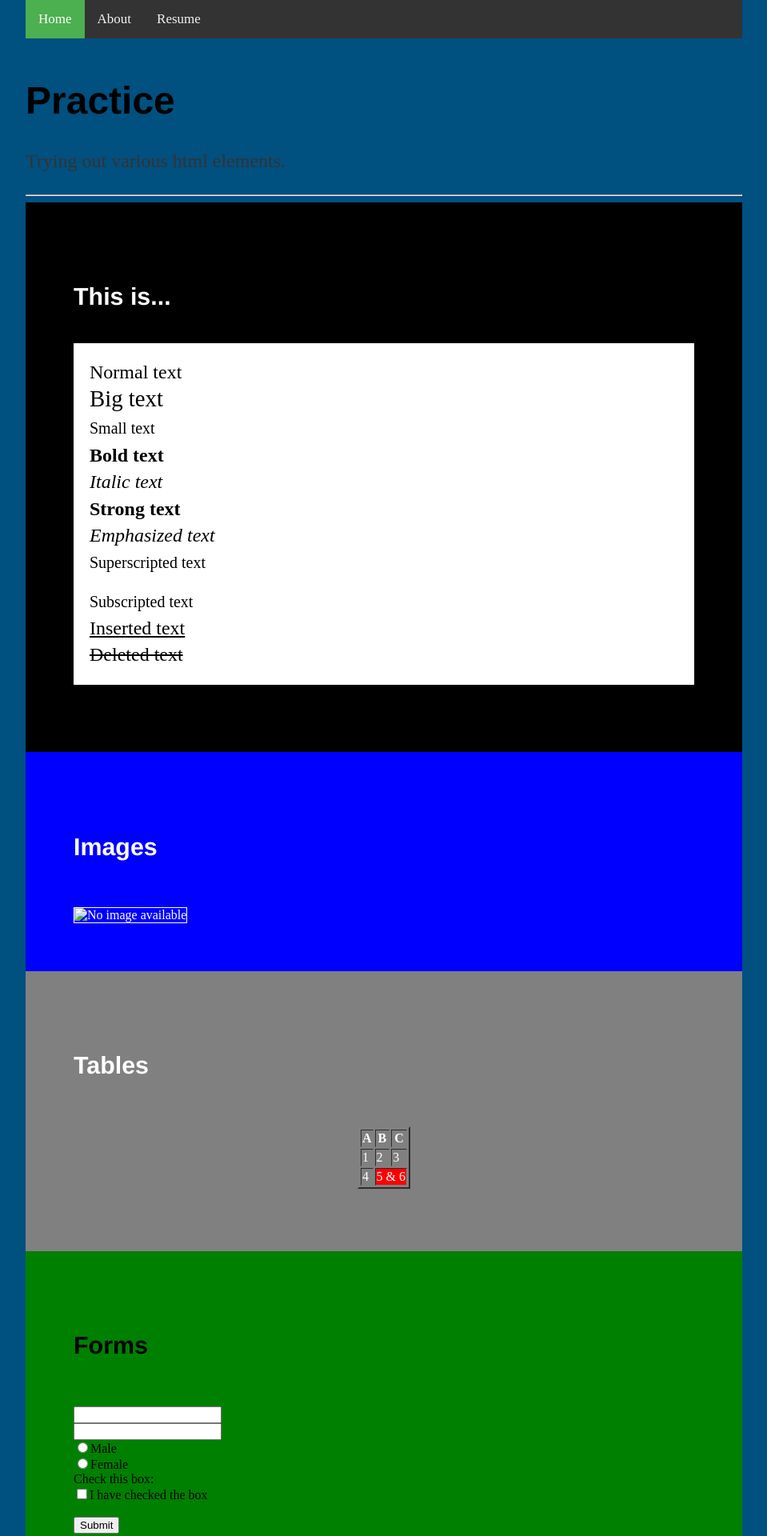
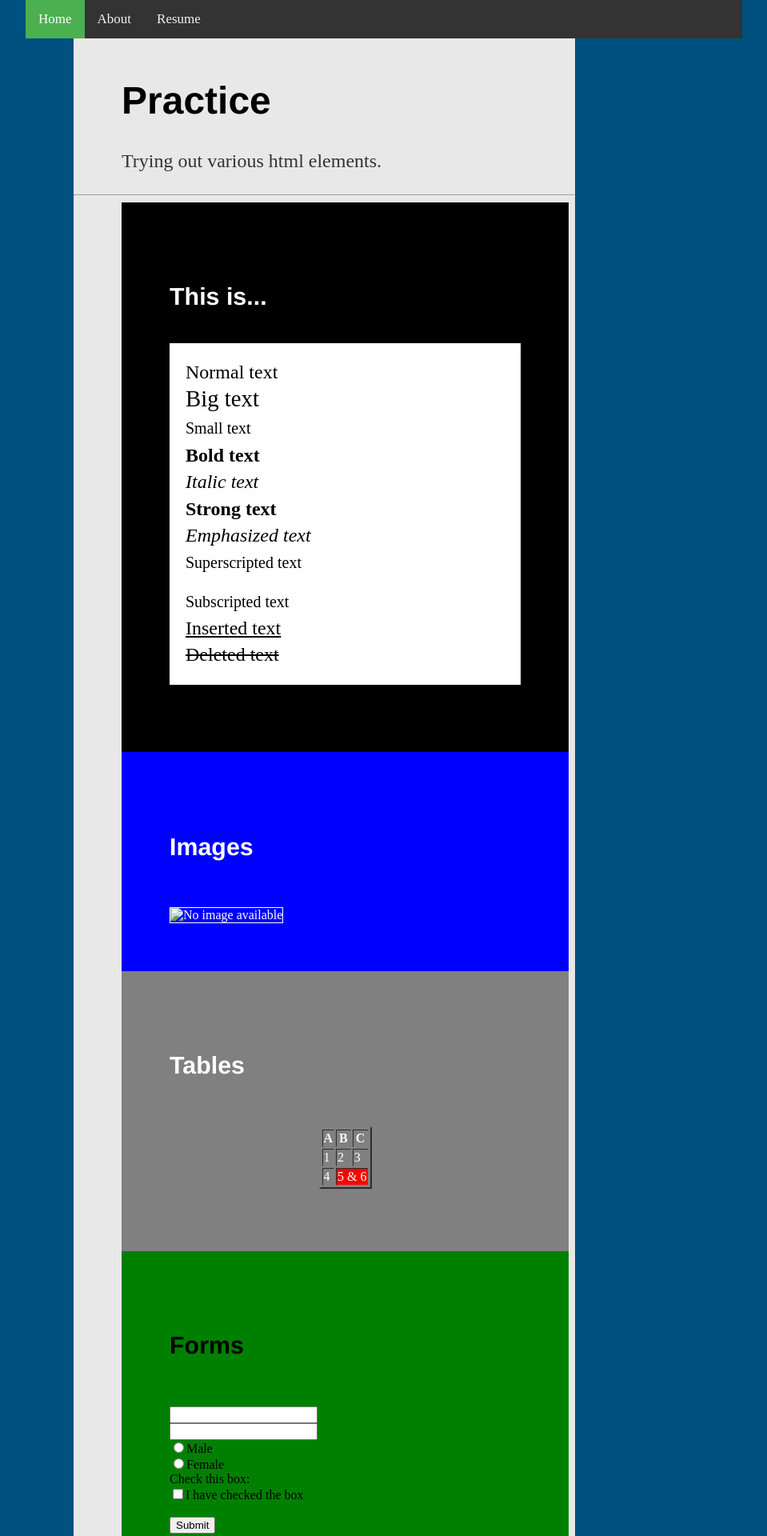
Before and after one commit to kpadden/kpadden.github.io, a Jekyll site: the page built from practice/index.html, in a window 1280 px wide. Shown: the top 1920 px of the page at 80% size, without its empty margins (160-1119 px from the left). Built offline with Jekyll 4.4.1, drawn with Linux system fonts in a browser that asks for light colours.

Commit message:
Update main.css

```diff
--- a/css/main.css
+++ b/css/main.css
@@ -4,8 +4,9 @@ body {
     background-color: #005080;
 }
 
-section {
-    margin: 0px;
+div {
+    margin: 0px 60px;
+    width: 70%;
     background-color: #e8e8e8;
 }
 
```
